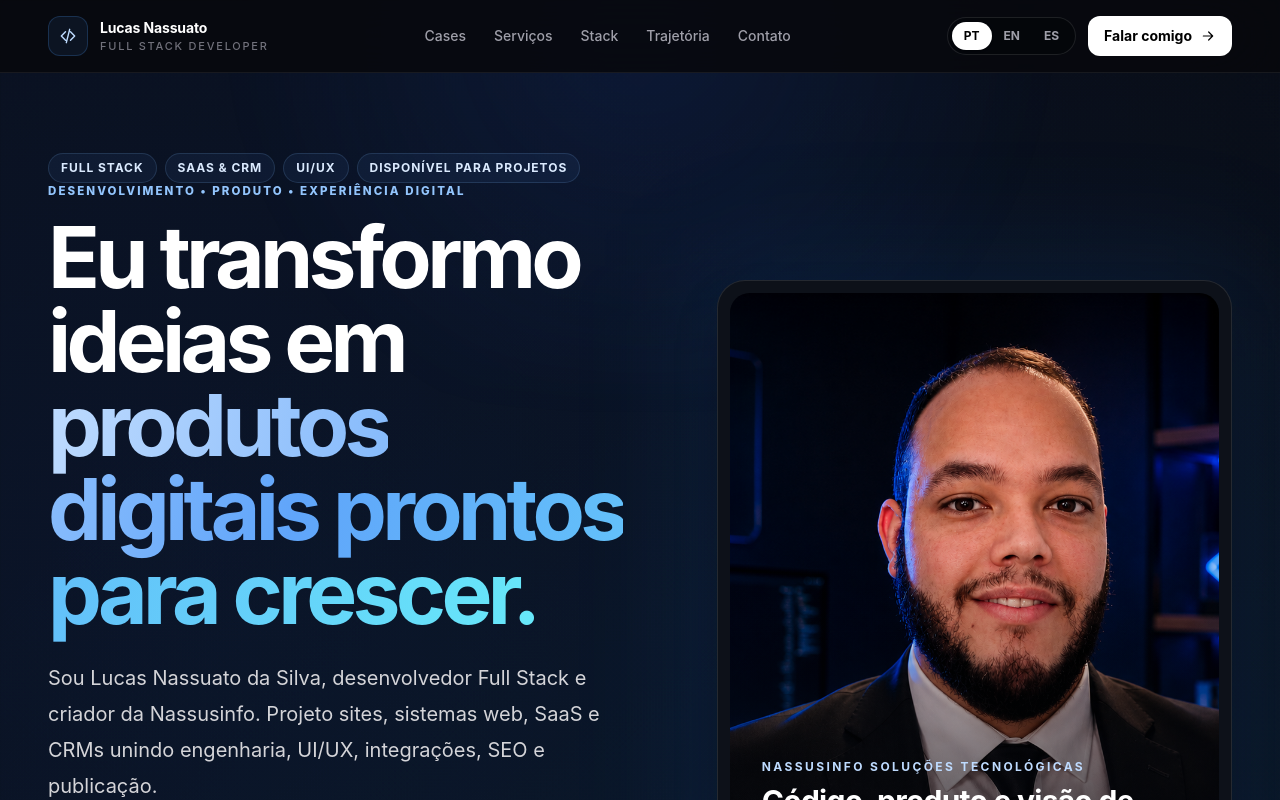
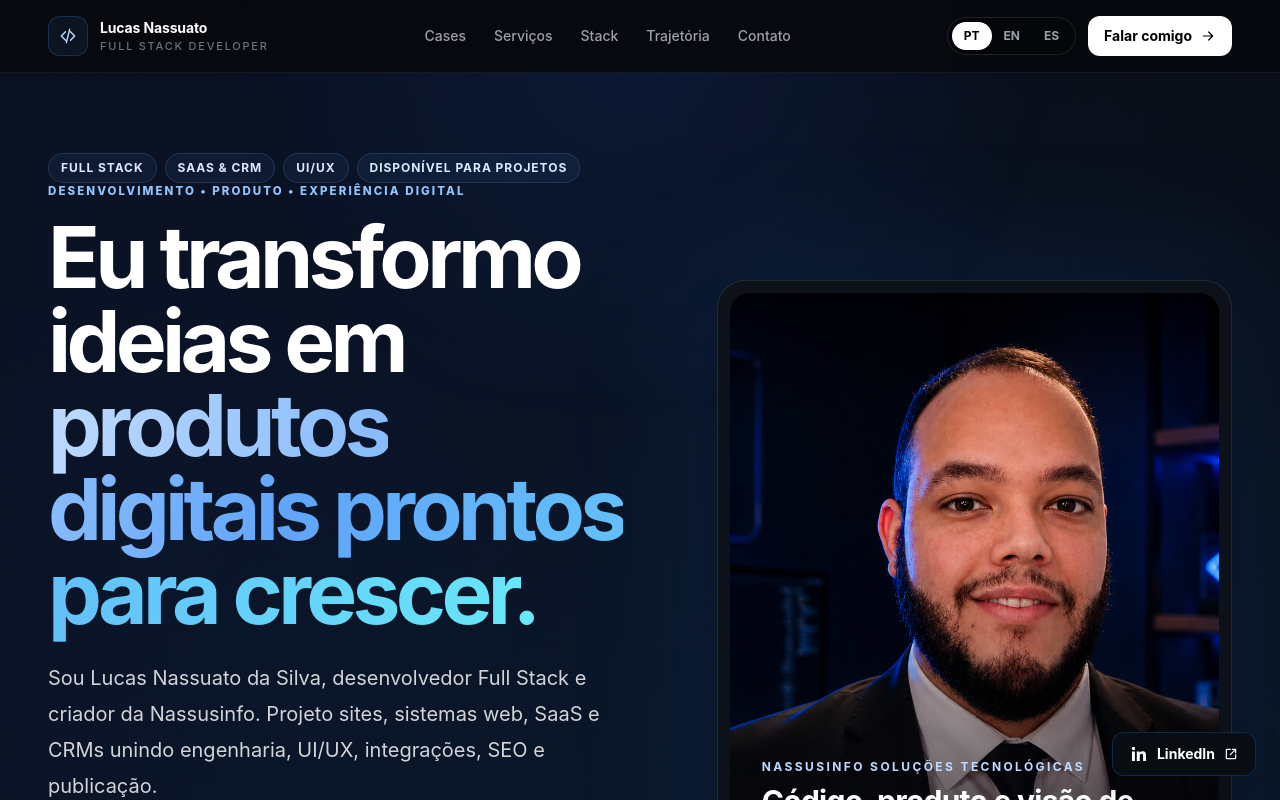
Before and after one commit to lucasnassuato2025-cloud/portfolio-lucas, a Next.js app: page / in a window 1280 px wide. Shown: the top 800 px of the page. Built offline with nearby package versions, Linux system fonts and the light colour scheme.

Commit message:
feat: surface LinkedIn across portfolio

```diff
--- a/app/layout.tsx
+++ b/app/layout.tsx
@@ -1,5 +1,6 @@
 import './globals.css'
 import type { Metadata, Viewport } from 'next'
+import { LinkedInLink } from './_components/linkedin-link'
 import { siteUrl } from './portfolio-content'
 
 export const metadata: Metadata = {
@@ -30,6 +31,7 @@ export const metadata: Metadata = {
     'SEO',
     'Nassusinfo',
     'portfolio developer',
+    'LinkedIn Lucas Nassuato',
   ],
   icons: {
     icon: '/icon.svg',
@@ -57,7 +59,10 @@ export const viewport: Viewport = {
 export default function RootLayout({ children }: Readonly<{ children: React.ReactNode }>) {
   return (
     <html lang="pt-BR">
-      <body>{children}</body>
+      <body>
+        {children}
+        <LinkedInLink />
+      </body>
     </html>
   )
 }
```
